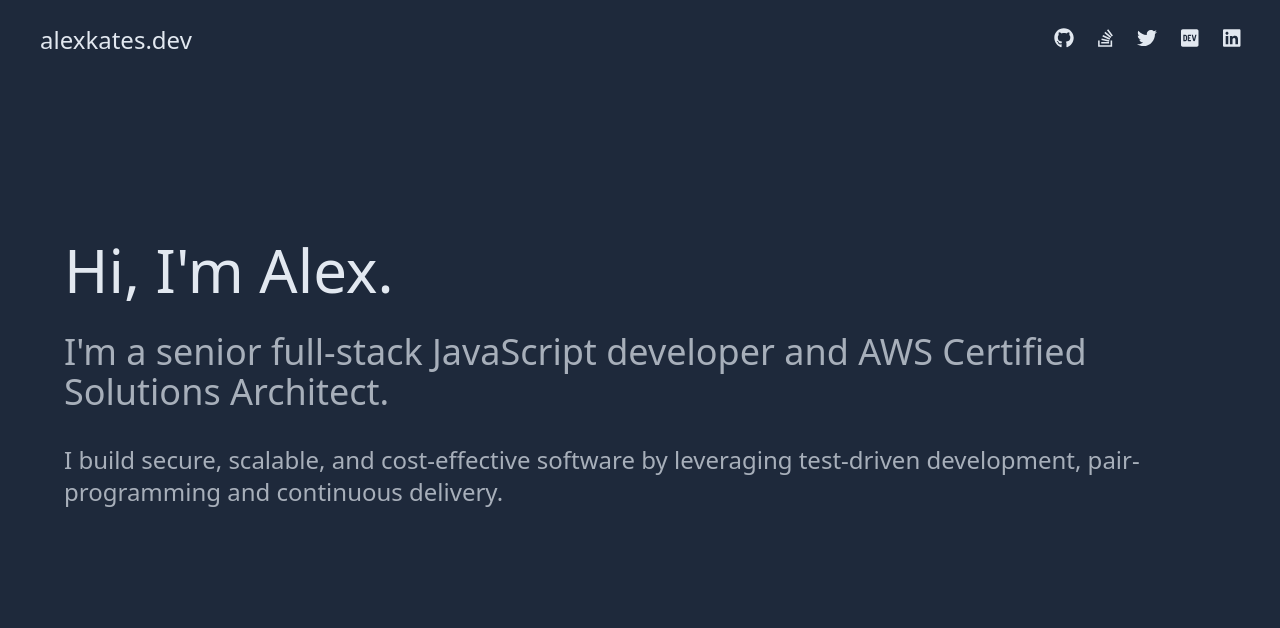
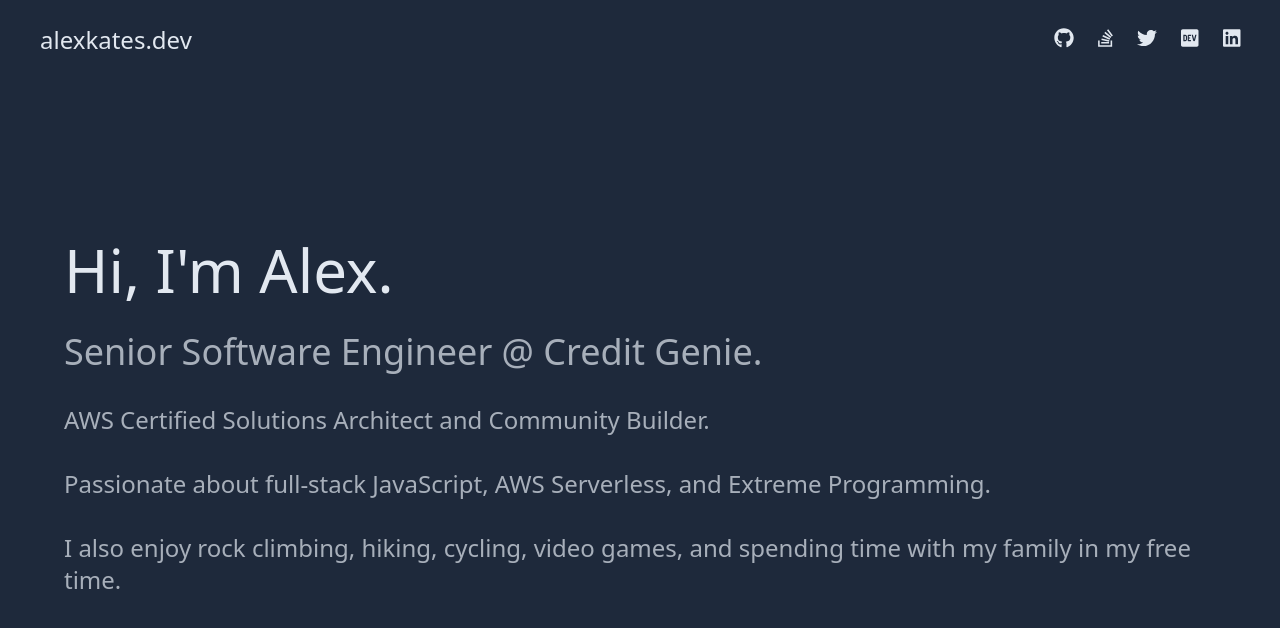
Before and after one commit to alexkates/personal-website, a React (Create React App) app: page / in a window 1280 px wide. Shown: the top 628 px of the page. Built offline with nearby package versions, Linux system fonts and the light colour scheme.

Commit message:
copy updates to hero

```diff
--- a/src/Hero.js
+++ b/src/Hero.js
@@ -4,12 +4,16 @@
         <section className="mt-40">
             <h1 className="text-6xl">Hi, I'm Alex.</h1>
             <p className="text-4xl mt-8 opacity-70">
-                I'm a senior full-stack JavaScript developer and AWS Certified Solutions Architect.
+                Senior Software Engineer @ <a href="https://creditgenie.com">Credit Genie</a>.
             </p>
             <p className="text-2xl mt-8 opacity-70">
-                I build secure, scalable, and cost-effective
-                software by leveraging test-driven development, pair-programming and
-                continuous delivery.
+                AWS Certified Solutions Architect and Community Builder.
+            </p>
+            <p className="text-2xl mt-8 opacity-70">
+                Passionate about full-stack JavaScript, AWS Serverless, and Extreme Programming.
+            </p>
+            <p className="text-2xl mt-8 opacity-70">
+                I also enjoy rock climbing, hiking, cycling, video games, and spending time with my family in my free time.
             </p>
         </section>
     );
--- a/src/SocialIcon.js
+++ b/src/SocialIcon.js
@@ -5,7 +5,7 @@
     icon,
 }) {
     return (
-        <a className="text-xl hover:text-white" href={href} target="blank">
+        <a className="text-xl hover:text-gray-300" href={href} target="blank">
             <FontAwesomeIcon icon={icon} />
         </a>
     );
```
